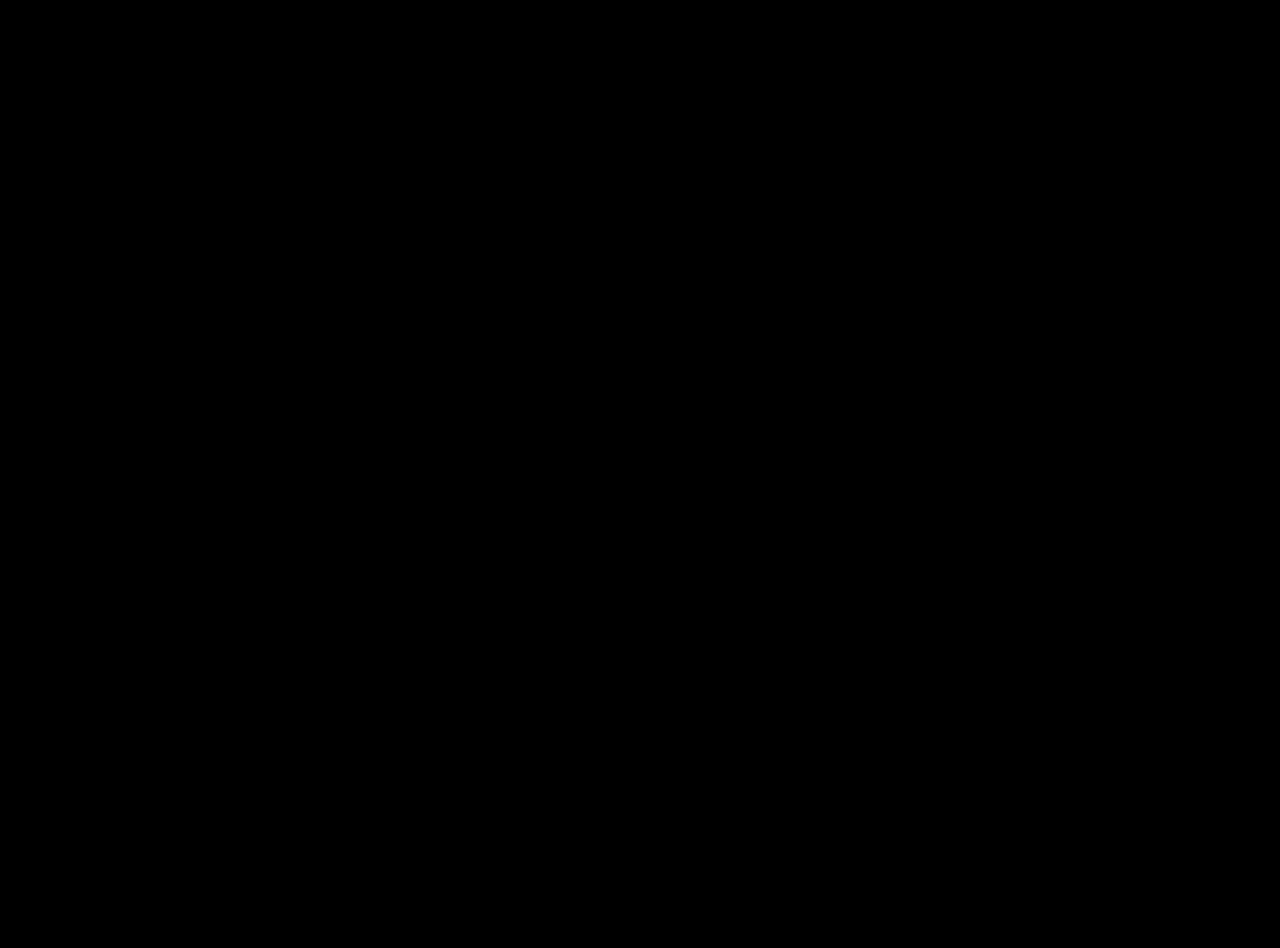
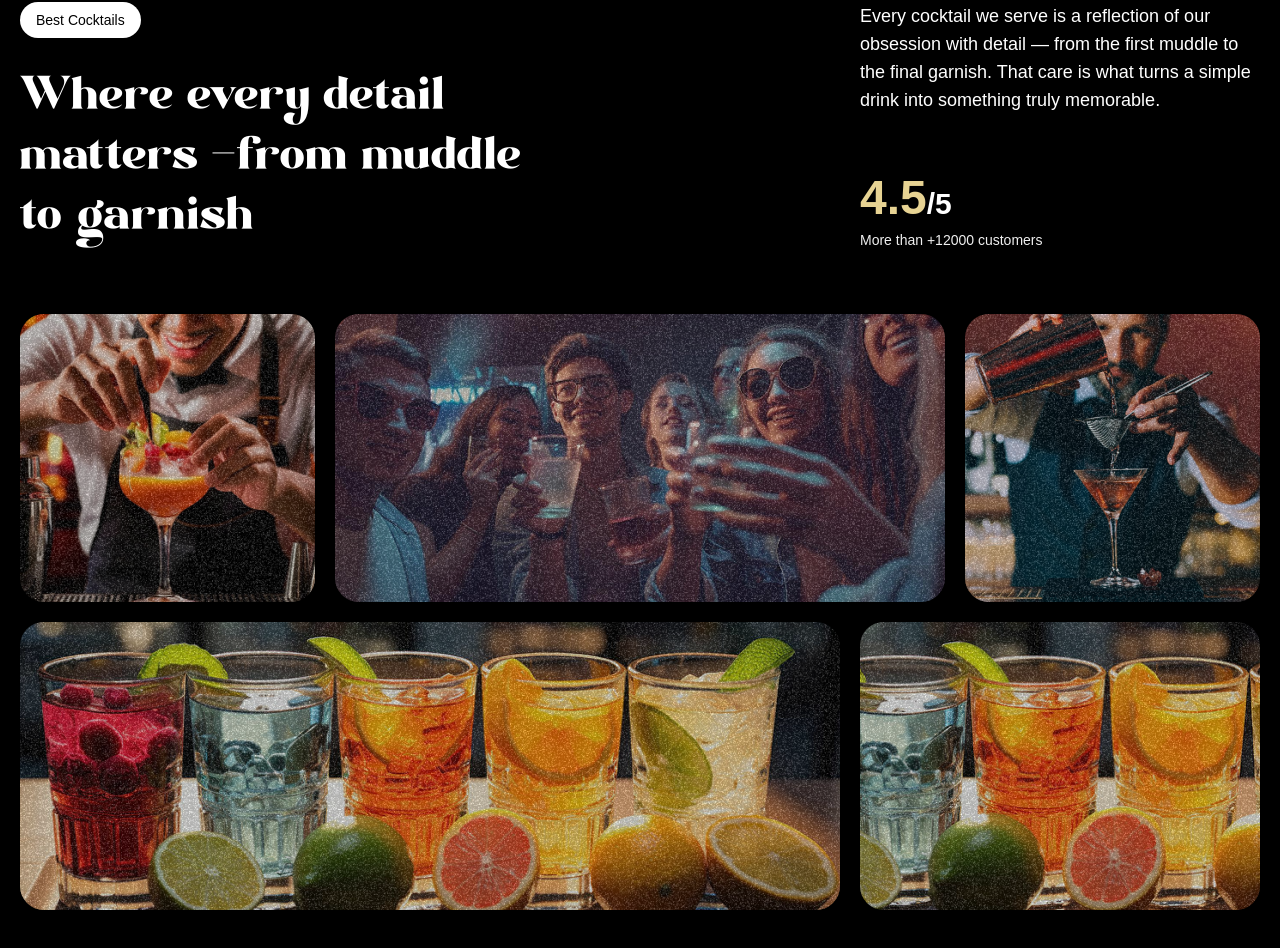
Before and after one commit to xiaofan-14/learn-gsap, a React (Vite) app: page / in a window 1280 px wide. Shown: the part 1710-2658 px from the top of the page. Before the commit the page ends 1600 px from the top, so only its background shows below. Built offline with nearby package versions, Linux system fonts and the light colour scheme; a web font is replaced by a local one.

Commit message:
feat: add about comp

```diff
--- a/src/App.jsx
+++ b/src/App.jsx
@@ -3,6 +3,7 @@
 import NavBar from "./components/Navbar";
 import Hero from "./components/Hero";
 import Cocktails from "./components/Cocktails";
+import About from "./components/About";
 
 gsap.registerPlugin(ScrollTrigger, SplitText);
 
@@ -13,6 +14,7 @@
         <NavBar />
         <Hero />
         <Cocktails />
+        <About />
       </main>
     </>
   );
--- /dev/null
+++ b/src/components/About.jsx
@@ -0,0 +1,91 @@
+import gsap from "gsap";
+import { SplitText } from "gsap/all";
+import { useGSAP } from "@gsap/react";
+
+export default function About() {
+  useGSAP(() => {
+    const titleSplit = SplitText.create("#about h2", {
+      type: "words",
+    });
+
+    const scrollTimeline = gsap.timeline({
+      scrollTrigger: {
+        trigger: "#about",
+        start: "top center",
+      },
+    });
+
+    scrollTimeline
+      .from(titleSplit.words, {
+        opacity: 0,
+        duration: 1,
+        yPercent: 100,
+        ease: "expo.out",
+        stagger: 0.02,
+      })
+      .from(".top-grid, .bottom-grid div", {
+        opacity: 0,
+        duration: 1,
+        ease: "power1.inOut",
+        stagger: 0.04,
+      }, '-=0.5');
+  });
+
+  return (
+    <section id="about">
+      <div className="mb-16 md:px-0 px-5">
+        <div className="content">
+          <div className="md:col-span-8">
+            <p className="badge">Best Cocktails</p>
+            <h2>
+              Where every detail matters <span className="text-white">-</span>
+              from muddle to garnish
+            </h2>
+          </div>
+
+          <div className="sub-content">
+            <p>
+              Every cocktail we serve is a reflection of our obsession with
+              detail — from the first muddle to the final garnish. That care is
+              what turns a simple drink into something truly memorable.
+            </p>
+
+            <div>
+              <p className="md:text-3xl text-xl font-bold">
+                <span>4.5</span>/5
+              </p>
+              <p className="text-sm text-white-100">
+                More than +12000 customers
+              </p>
+            </div>
+          </div>
+        </div>
+      </div>
+      <div className="top-grid">
+        <div className="md:col-span-3">
+          <div className="noisy" />
+          <img src="/images/abt1.png" alt="grid-img-1" />
+        </div>
+        <div className="md:col-span-6">
+          <div className="noisy" />
+          <img src="/images/abt2.png" alt="grid-img-2" />
+        </div>
+        <div className="md:col-span-3">
+          <div className="noisy" />
+          <img src="/images/abt5.png" alt="grid-img-5" />
+        </div>
+      </div>
+
+      <div className="bottom-grid">
+        <div className="md:col-span-8">
+          <div className="noisy" />
+          <img src="/images/abt3.png" alt="grid-img-3" />
+        </div>
+        <div className="md:col-span-4">
+          <div className="noisy" />
+          <img src="/images/abt3.png" alt="grid-img-4" />
+        </div>
+      </div>
+    </section>
+  );
+}
```
